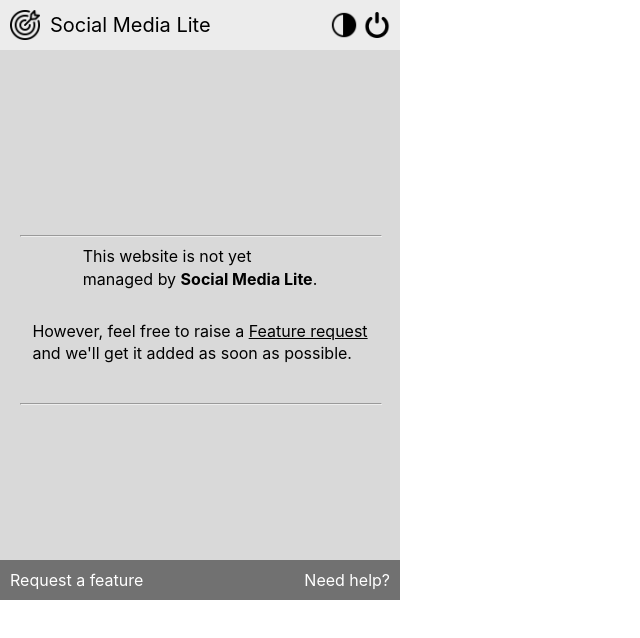
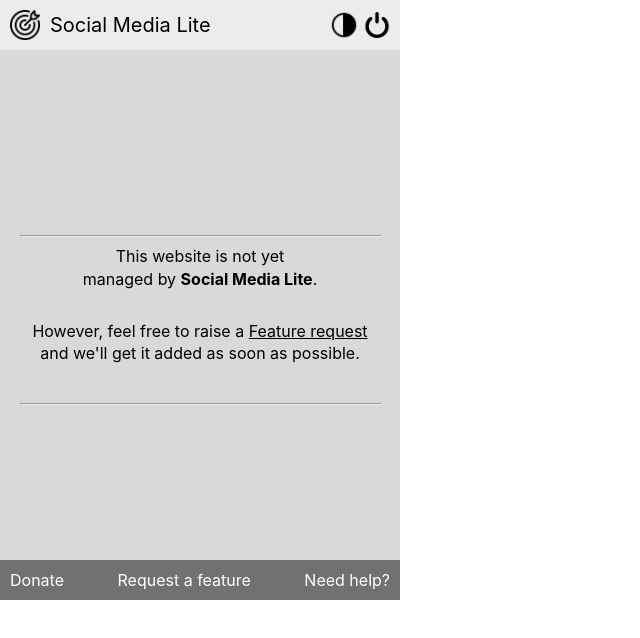
Before and after one commit to him2312/social-media-lite, a React (Create React App) app: page / in a window 1280 px wide. Shown: the top 638 px of the page, without its empty margins (0-640 px from the left). Built offline with nearby package versions, Linux system fonts and the light colour scheme; no server answers.

Commit message:
buy me a book section

```diff
--- a/src/module/Manage.tsx
+++ b/src/module/Manage.tsx
@@ -35,6 +35,7 @@ const PlatformNotSupported = styled.div`
     .not-supported-message {
         margin-bottom: 30px;
         line-height: 1.4;
+        text-align: center;
 
         a:link, a:visited, a:hover, a:active {
             color: ${COLOR_SCHEME.text.primary}
--- a/src/module/footer/Footer.tsx
+++ b/src/module/footer/Footer.tsx
@@ -1,5 +1,6 @@
 import styled from "styled-components"
 import { COLOR_SCHEME, SPACING } from "../../design/theme"
+import { BUY_ME_A_BOOK, GOOGLE_REQUEST_FEATURE_FORM } from "./link"
 
 const FooterContainer = styled.div`
     background: ${COLOR_SCHEME.background[500]};
@@ -18,18 +19,29 @@ const FooterContainer = styled.div`
         cursor: pointer;
         user-select: none;
     }
+
+    a:link, a:visited, a:hover, a:active {
+        color: ${COLOR_SCHEME.text.secondary};
+        text-decoration: unset;
+    }
 `
 
 export const Footer = (props: any) => {
     return (<FooterContainer>
-        {/* <div className="footer-cta">
+        <a href={BUY_ME_A_BOOK} target="_blank" rel="noreferrer">
+            <div className="footer-cta">
                 Donate
-        </div> */}
+            </div>
+        </a>
+        <a href={GOOGLE_REQUEST_FEATURE_FORM} target="_blank" rel="noreferrer">
             <div className="footer-cta">
                 Request a feature
             </div>
+        </a>
+        <a href="mailto:himanshu23work@gmail.com?subject=Please look into this&body=I am facing X issue on Y chrome version. Can you please check this?" target="_blank" rel="noreferrer">
             <div className="footer-cta">
                 Need help?
             </div>
+        </a>
     </FooterContainer>)
 }
--- a/src/module/footer/link.ts
+++ b/src/module/footer/link.ts
@@ -1 +1,2 @@
 export const GOOGLE_REQUEST_FEATURE_FORM = 'https://docs.google.com/forms/d/e/1FAIpQLSf4ejBdQ5G7wG4fELHPihiYoZpo-PSkWp4SZzaVI-tAntd_8Q/viewform';
+export const BUY_ME_A_BOOK = 'https://www.buymeacoffee.com/onetinystep'
```
Lines whose indentation alone changed are shown as unchanged.
